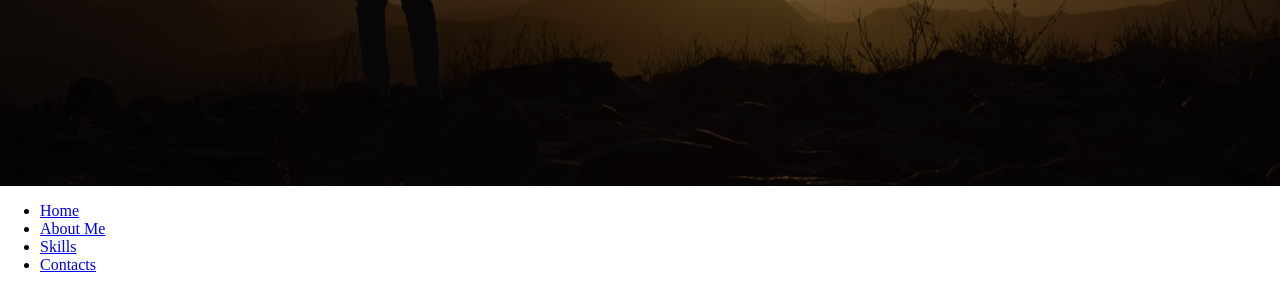
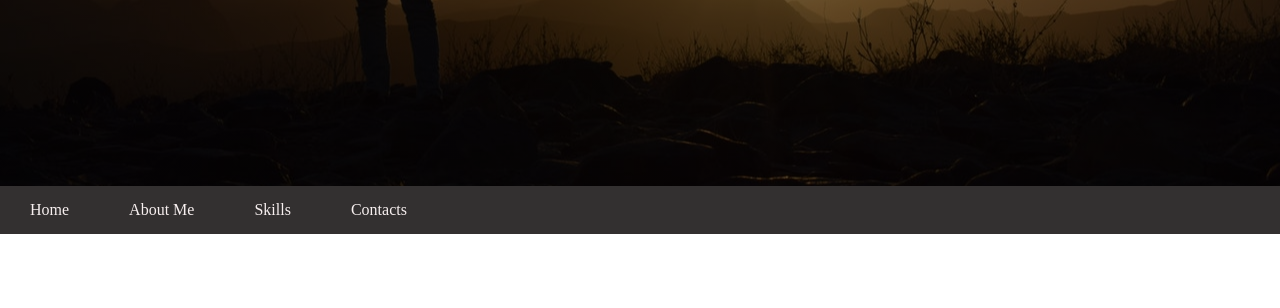
Before and after one commit to nwagalla1/nix_profile, a plain HTML site: page index.html in a window 1280 px wide. Shown: the part 454-762 px from the top of the page. Drawn offline with Linux system fonts and the light colour scheme; a web font is replaced by a local one.

Commit message:
formatted the nav bar and added a hover effect

```diff
--- a/css/styles.css
+++ b/css/styles.css
@@ -34,3 +34,25 @@ body {
     color: rgb(247, 253, 251);
     font-size: 1.5em;
 }
+ul {
+    list-style-type: none;
+    margin: 0;
+    padding: 0;
+    overflow: hidden;
+    background-color: rgb(51, 48, 48);
+  }
+  li {
+    float: left;
+
+  }
+
+  li a {
+    display: block;
+    color: rgb(247, 239, 239);
+    text-align: justify;
+    padding: 15px 30px;
+    text-decoration: none;
+  }
+  li a:hover {
+    background-color: rgb(12, 11, 11);
+  }
```
